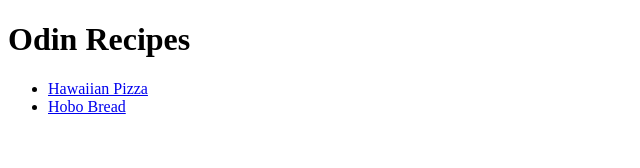
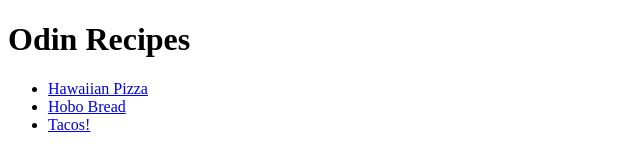
Before and after one commit to CLavitt/odin-recipes, a plain HTML site: page index.html in a window 1280 px wide. Shown: the full height of the page, 0-640 px from the left. Drawn offline with Linux system fonts and the light colour scheme.

Commit message:
Add link to tacos.html to index.html

```diff
--- a/index.html
+++ b/index.html
@@ -9,6 +9,7 @@
         <ul>
             <li> <a href="./recipes/hawaiian-pizza.html" rel="noopener noreferrer">Hawaiian Pizza</a> </li>
             <li> <a href="./recipes/hobo-bread.html" rel=" noopener noopener">Hobo Bread</a></li>
+            <li> <a href="./recipes/tacos.html" rel="noopener noreferrer">Tacos!</a></li>
 
         </ul>
     </body>
```
